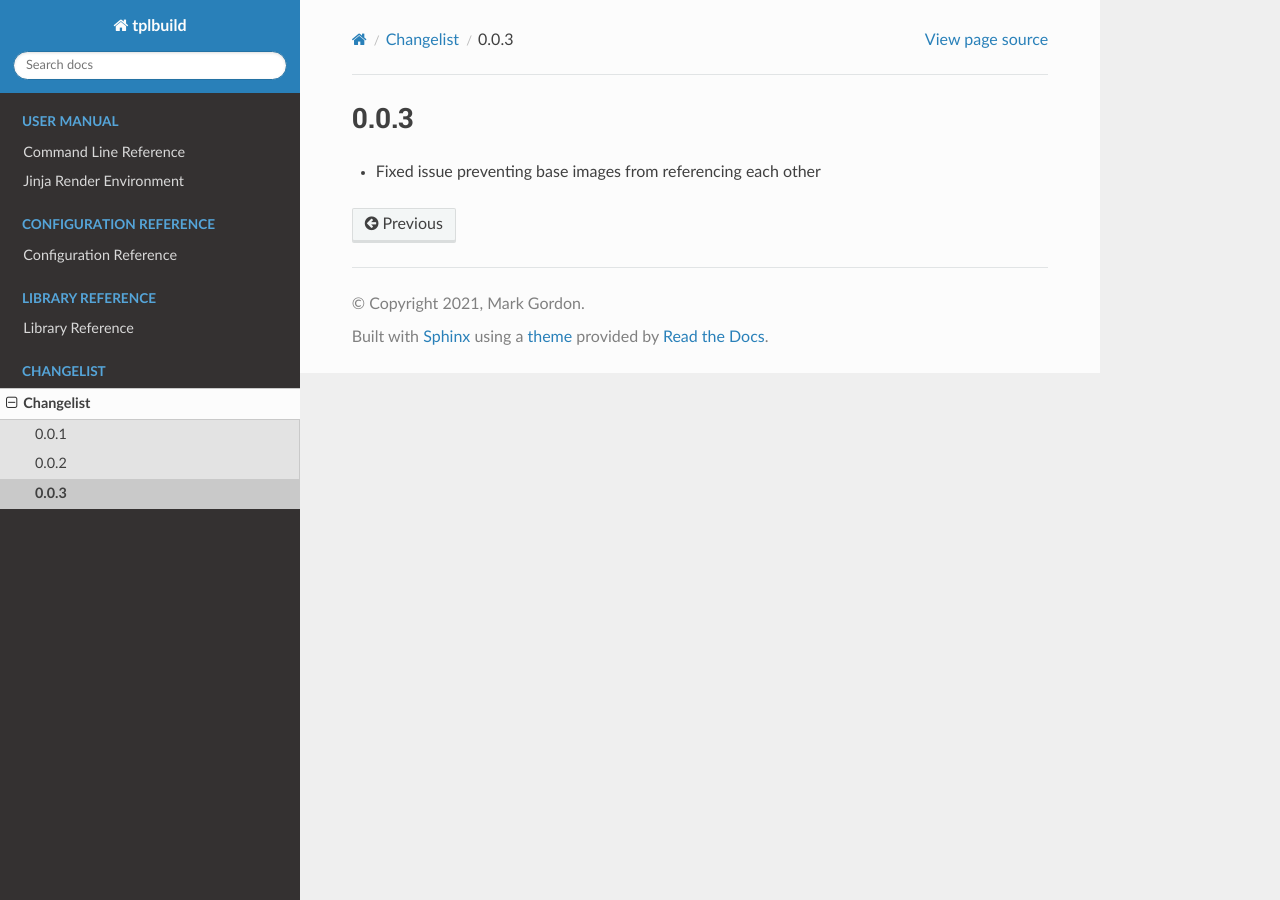
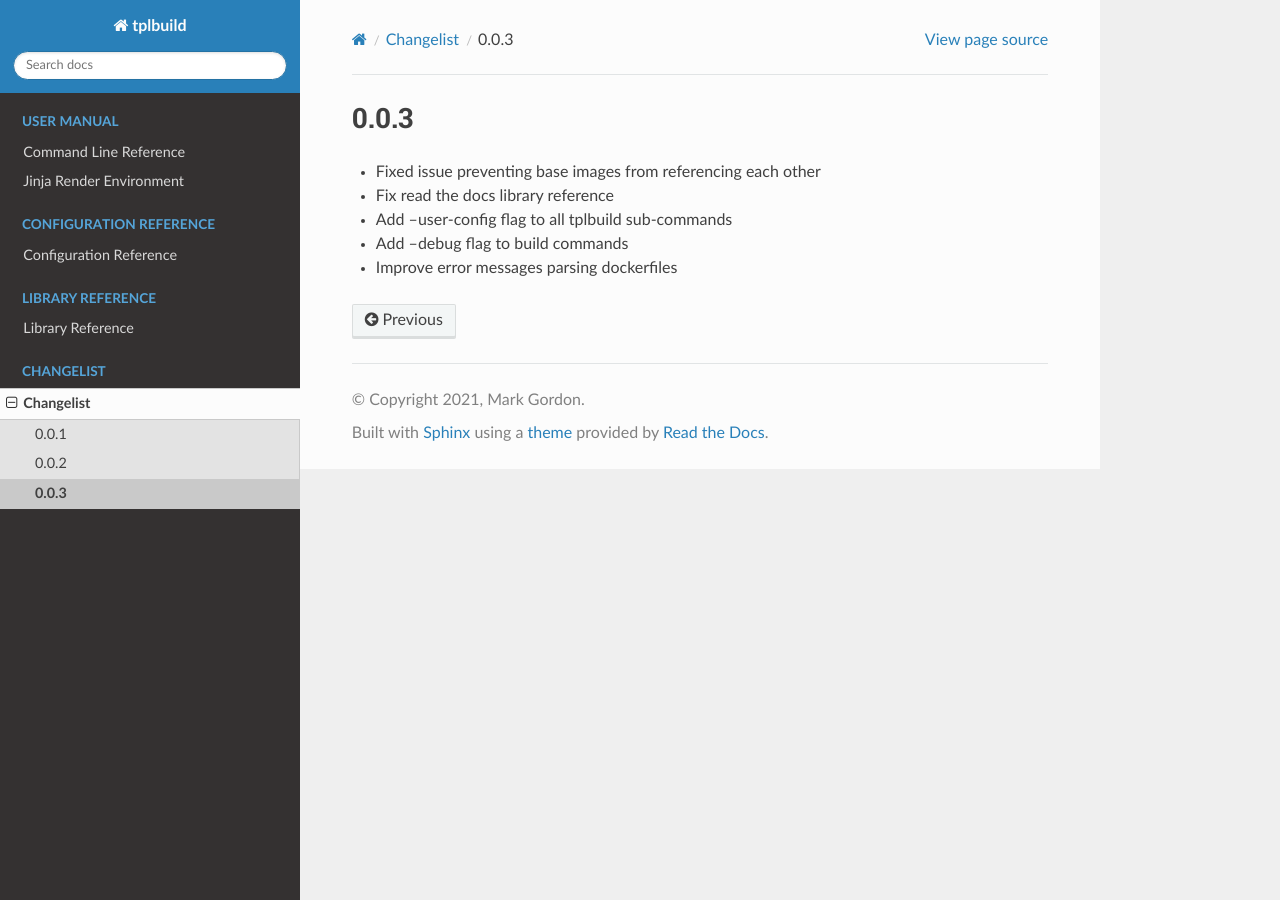
Before and after one commit to msg555/tplbuild, a Sphinx documentation site: the page built from docs/changelist/changes-0-0-3.rst, in a window 1280 px wide. Built offline with Sphinx 7.4.7 and the Read the Docs theme 2.0.0, drawn with Linux system fonts in a browser that asks for light colours.

Commit message:
Update changelist

```diff
--- a/docs/changelist/changes-0-0-3.rst
+++ b/docs/changelist/changes-0-0-3.rst
@@ -2,3 +2,7 @@
 =====
 
 - Fixed issue preventing base images from referencing each other
+- Fix read the docs library reference
+- Add --user-config flag to all tplbuild sub-commands
+- Add --debug flag to build commands
+- Improve error messages parsing dockerfiles
```
